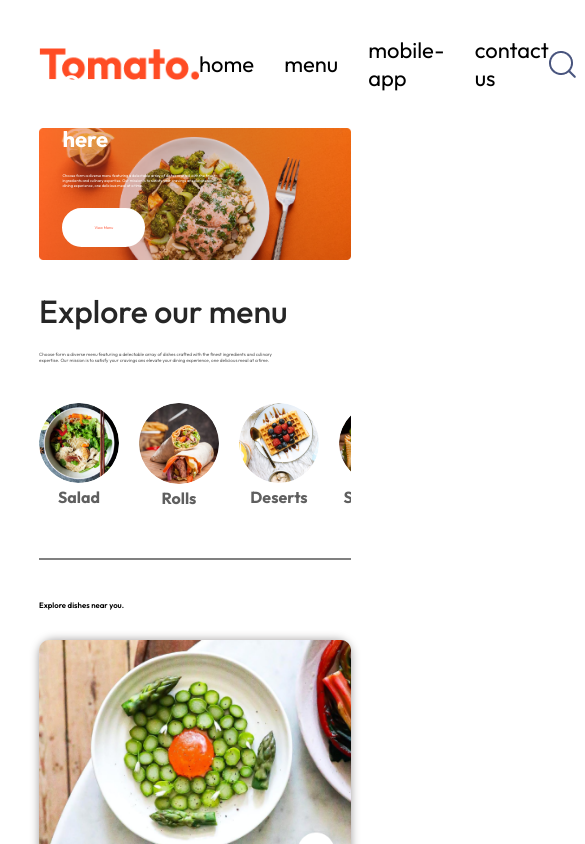
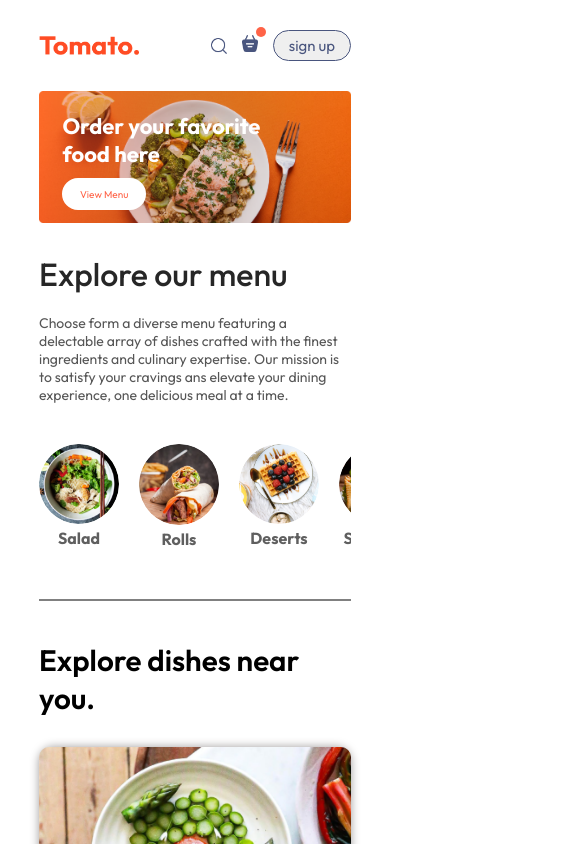
Before and after one commit to pratham-1st/food-del, a React (Vite) app: page / in a window 390 px wide. Shown: the top 844 px of the page, 585 px wide, since content can reach past the window. Built offline with nearby package versions, Linux system fonts and the light colour scheme.

Commit message:
11/08/2024

```diff
--- a/src/components/ExploreMenu/ExploreMenu.css
+++ b/src/components/ExploreMenu/ExploreMenu.css
@@ -54,3 +54,10 @@
     height: 2px;
     margin: 10px 0px;
 }
+
+@media (max-width:1050px){
+    .explore-menu p{
+        max-width: 100%;
+        font-size: 14px;
+    }
+}
--- a/src/components/FoodDisplay/FoodDisplay.css
+++ b/src/components/FoodDisplay/FoodDisplay.css
@@ -3,7 +3,7 @@
 }
 
 .food-display h2{
-    font-size: min(2vw, 28px);
+    font-size: max(2vw, 28px);
     font-weight: 600;
 }
 
@@ -14,3 +14,9 @@
     row-gap: 30px;
     margin-top: 30px;
 }
+
+@media (max-width:1050px){
+    .food-display h2{
+        font-size: 3.5vh;
+    }
+}
--- a/src/components/FoodItem/FoodItem.css
+++ b/src/components/FoodItem/FoodItem.css
@@ -34,9 +34,10 @@
 }
 
 .food-item-desc{
-    font-size: min(1.2vw, 14px);
+    font-size: max(1.2vw, 14px);
     font-weight: 500;
     margin-top: 5px;
+    color: rgb(109, 107, 107);
 }
 
 .food-item-price{
--- a/src/components/Footer/Footer.css
+++ b/src/components/Footer/Footer.css
@@ -55,3 +55,15 @@
 .footer-copyright{
     margin-bottom: 5px;
 }
+
+@media (max-width:750px){
+    .footer-container{
+        display: flex;
+        flex-direction: column;
+        gap: 35px;
+    }
+
+    .footer-copyright{
+        text-align: center;
+    }
+}
--- a/src/components/Header/Header.css
+++ b/src/components/Header/Header.css
@@ -37,3 +37,24 @@
     border-radius: 25px;
     font-size: 1vw;
 }
+
+@media (max-width:1050px) {
+    .header-items{
+        max-width: 45%;
+    }
+}
+
+@media (max-width: 750px){
+
+    .header-items{
+        max-width: 65%;
+        gap: 10px;
+    }
+    .header-items p{
+        display: none;
+    }
+    .header-items button{
+        padding: 2vw 4vw;
+        font-size: 10px;
+    }
+}
--- a/src/components/navbar/Navbar.jsx
+++ b/src/components/navbar/Navbar.jsx
@@ -1,6 +1,7 @@
 import React, { useState } from 'react'
 import './navbar.css'
 import { assets } from '../../assets/assets'
+import { Link } from 'react-router-dom'
 
 const Navbar = () => {
     const [menu,setMenu] = useState("");
@@ -9,10 +10,10 @@
     <div className='navbar'>
         <img src={assets.logo} alt="" className='logo' />
         <ul className="navbar-menu">
-            <li onClick={() => setMenu("home")} className={menu==="home"?"active":""}>home</li>
-            <li onClick={() => setMenu("menu")} className={menu==="menu"?"active":""}>menu</li>
-            <li onClick={() => setMenu("mobile-app")} className={menu==="mobile-app"?"active":""}>mobile-app</li>
-            <li onClick={() => setMenu("contact us")} className={menu==="contact us"?"active":""}>contact us</li>
+            <Link to='/' onClick={() => setMenu("home")} className={menu==="home"?"active":""}>home</Link>
+            <a href='#explore-menu' onClick={() => setMenu("menu")} className={menu==="menu"?"active":""}>menu</a>
+            <a href='#app-download' onClick={() => setMenu("mobile-app")} className={menu==="mobile-app"?"active":""}>mobile-app</a>
+            <a href='#footer' onClick={() => setMenu("contact us")} className={menu==="contact us"?"active":""}>contact us</a>
         </ul>
         <div className="navbar-right">
             <img src={assets.search_icon} alt="" className="search-icon" />
--- a/src/components/navbar/navbar.css
+++ b/src/components/navbar/navbar.css
@@ -64,3 +64,72 @@
 .search-icon, .cart-icon{
     cursor: pointer;
 }
+
+@media (max-width:1050px){
+   .navbar .logo{
+    width: 140px;
+   }
+
+   .navbar-menu{
+    gap: 20px;
+    font-size: 17px;
+   }
+
+   .navbar-right{
+    gap: 30px;
+   }
+
+   .navbar-right img{
+    width: 22px;
+   }
+
+   .navbar-right button{
+    padding: 8px 25px;
+   }
+}
+
+@media (max-width:900px){
+    .navbar .logo{
+     width: 120px;
+    }
+
+    .navbar-menu{
+     gap: 15px;
+     font-size: 16px;
+    }
+
+    .navbar-right{
+     gap: 20px;
+    }
+
+    .navbar-right img{
+     width: 20px;
+    }
+
+    .navbar-right button{
+     padding: 7px 20px;
+     font-size: 15px;
+    }
+ }
+
+ @media (max-width:750px){
+    .navbar .logo{
+     width: 100px;
+    }
+
+    .navbar-menu{
+     display: none;
+    }
+
+    .navbar-right{
+     gap: 15px;
+    }
+
+    .navbar-right img{
+     width: 16px;
+    }
+
+    .navbar-right button{
+     padding: 5px 15px;
+    }
+ }
--- a/src/index.css
+++ b/src/index.css
@@ -5,6 +5,7 @@
   padding: 0;
   box-sizing: border-box;
   font-family: Outfit;
+  scroll-behavior: smooth;
 }
 
 body{
```
